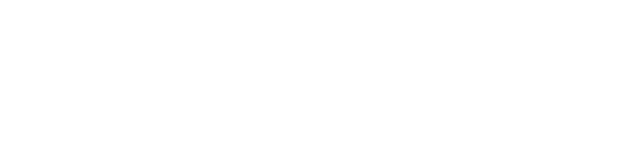
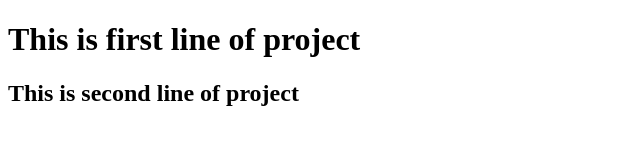
Before and after one commit to neeleshkhare/gitdemoproject, a plain HTML site: page index.html in a window 1280 px wide. Shown: the whole page, without its empty margins (0-640 px from the left). Drawn offline with Linux system fonts and the light colour scheme.

Commit message:
both changes done

```diff
--- a/index.html
+++ b/index.html
@@ -6,6 +6,7 @@
     <title>Document</title>
 </head>
 <body>
-
+    <h1>This is first line of project</h1>
+    <h2>This is second line of project</h2>
 </body>
 </html>
```
